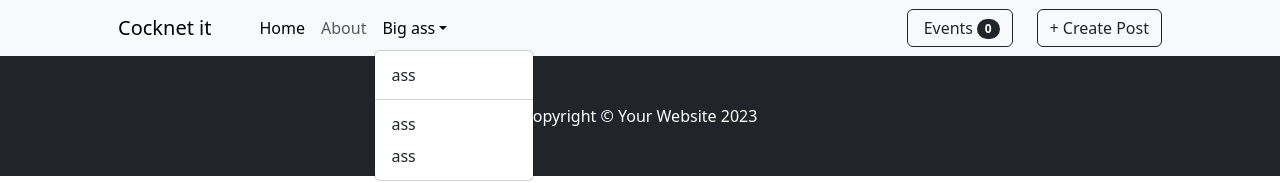
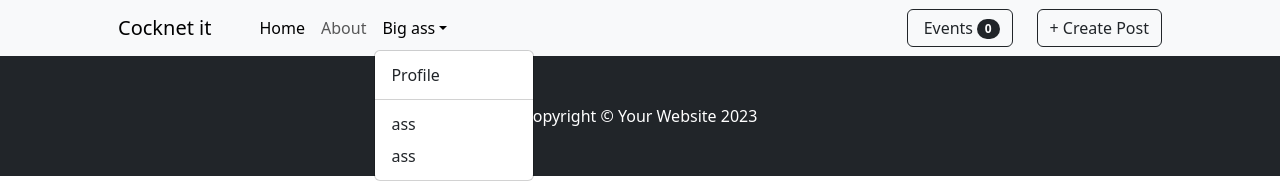
Before and after one commit to YellowO2/SocialVolunteerSite, a React (Vite) app in the folder frontend/: page /profile in a window 1280 px wide. Both pictures are taken after a click on the button "Big ass". Shown: the top 183 px of the page. Built offline with nearby package versions, Linux system fonts and the light colour scheme.

Commit message:
corrected some typos and set up routing for the profile page

```diff
--- a/frontend/src/components/nav_bar.jsx
+++ b/frontend/src/components/nav_bar.jsx
@@ -43,8 +43,8 @@ function NavBar() {
               </a>
               <ul className="dropdown-menu" aria-labelledby="navbarDropdown">
                 <li>
-                  <a className="dropdown-item" href="#!">
-                    ass
+                  <a className="dropdown-item" to="/profile">
+                    Profile
                   </a>
                 </li>
                 <li>
--- a/frontend/src/index.css
+++ b/frontend/src/index.css
@@ -23,4 +23,5 @@ header .container {
   z-index: 1; /* Ensure the container content is above the background image */
 }
 
+
 /* Change link during the actual project */
```
Also changed, not shown: frontend/src/pages/profile_page.jsx (added), 1 other file (tests, documents, lock files or other folders).
